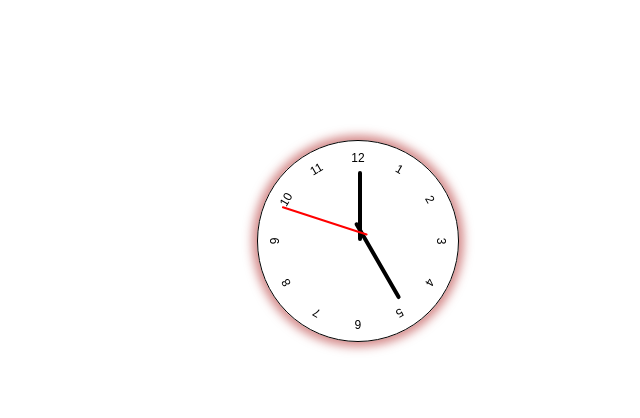
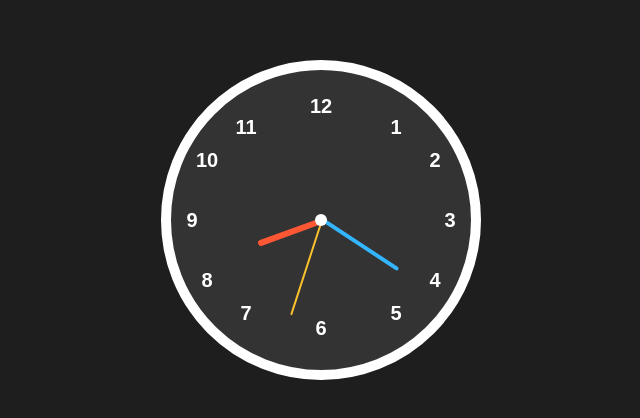
Before and after one commit to Praveen21828/Birthday, a plain HTML site: page index.html in a window 1280 px wide. Shown: the part 180-598 px from the top of the page, without its empty margins (319-959 px from the left). Drawn offline with Linux system fonts and the light colour scheme.

Commit message:
Add files via upload

```diff
--- a/index.html
+++ b/index.html
@@ -1,14 +1,98 @@
 <!DOCTYPE html>
-<html>
+<html lang="en">
 <head>
+  <meta charset="UTF-8">
+  <meta name="viewport" content="width=device-width, initial-scale=1.0">
   <title>Analog Clock</title>
-<link rel="stylesheet" type="text/css" href="styles.css">
+  <style>
+    body {
+      margin: 0;
+      padding: 0;
+      display: flex;
+      justify-content: center;
+      align-items: center;
+      height: 100vh;
+      background-color: #1e1e1e;
+      color: white;
+      font-family: 'Arial', sans-serif;
+    }
+
+    .clock {
+      position: relative;
+      width: 300px;
+      height: 300px;
+      border: 10px solid #fff;
+      border-radius: 50%;
+      background: #333;
+    }
+
+    .number {
+      position: absolute;
+      font-size: 20px;
+      font-weight: bold;
+      color: #fff;
+      transform: translate(-50%, -50%);
+    }
+
+    /* Corrected number positions */
+    .number1 { top: 19%; left: 75%; }
+    .number2 { top: 30%; left: 88%; }
+    .number3 { top: 50%; left: 93%; }
+    .number4 { top: 70%; left: 88%; }
+    .number5 { top: 81%; left: 75%; }
+    .number6 { top: 86%; left: 50%; }
+    .number7 { top: 81%; left: 25%; }
+    .number8 { top: 70%; left: 12%; }
+    .number9 { top: 50%; left: 7%; }
+    .number10 { top: 30%; left: 12%; }
+    .number11 { top: 19%; left: 25%; }
+    .number12 { top: 12%; left: 50%; }
+
+    .hand {
+      position: absolute;
+      bottom: 50%;
+      left: 50%;
+      transform-origin: bottom;
+      background-color: white;
+      border-radius: 5px;
+    }
+
+    .hour {
+      width: 6px;
+      height: 70px;
+      background-color: #ff5733;
+    }
+
+    .minute {
+      width: 4px;
+      height: 90px;
+      background-color: #33b5ff;
+    }
+
+    .second {
+      width: 2px;
+      height: 100px;
+      background-color: #fbc02d;
+    }
+
+    .center {
+      position: absolute;
+      width: 12px;
+      height: 12px;
+      background-color: #fff;
+      border-radius: 50%;
+      top: 50%;
+      left: 50%;
+      transform: translate(-50%, -50%);
+    }
+  </style>
 </head>
 <body>
   <div class="clock">
-<div class="hand hour-hand"></div>
-<div class="hand minute-hand"></div>
-<div class="hand second-hand"></div>
+    <div class="hand hour" id="hour"></div>
+    <div class="hand minute" id="minute"></div>
+    <div class="hand second" id="second"></div>
+    <div class="center"></div>
     <div class="number number1">1</div>
     <div class="number number2">2</div>
     <div class="number number3">3</div>
@@ -22,6 +106,33 @@
     <div class="number number11">11</div>
     <div class="number number12">12</div>
   </div>
-<script src="script.js"></script>
+
+  <script>
+    const targetHour = 23; // Set the hour manually
+    const targetMinute =46; // Set the minute manually
+
+    function updateClock() {
+      const now = new Date();
+      const hours = now.getHours() % 12;
+      const minutes = now.getMinutes();
+      const seconds = now.getSeconds();
+
+      const hourDeg = (hours * 30) + (minutes * 0.5);
+      const minuteDeg = (minutes * 6) + (seconds * 0.1);
+      const secondDeg = seconds * 6;
+
+      document.getElementById('hour').style.transform = `rotate(${hourDeg}deg)`;
+      document.getElementById('minute').style.transform = `rotate(${minuteDeg}deg)`;
+      document.getElementById('second').style.transform = `rotate(${secondDeg}deg)`;
+
+      // Check if it's time to redirect
+      if (hours === (targetHour % 12) && minutes === targetMinute) {
+        window.location.href = "page2.html"; // Redirect to surprise page
+      }
+    }
+
+    setInterval(updateClock, 1000);
+    updateClock();
+  </script>
 </body>
 </html>
```
Lines whose indentation alone changed are shown as unchanged.
